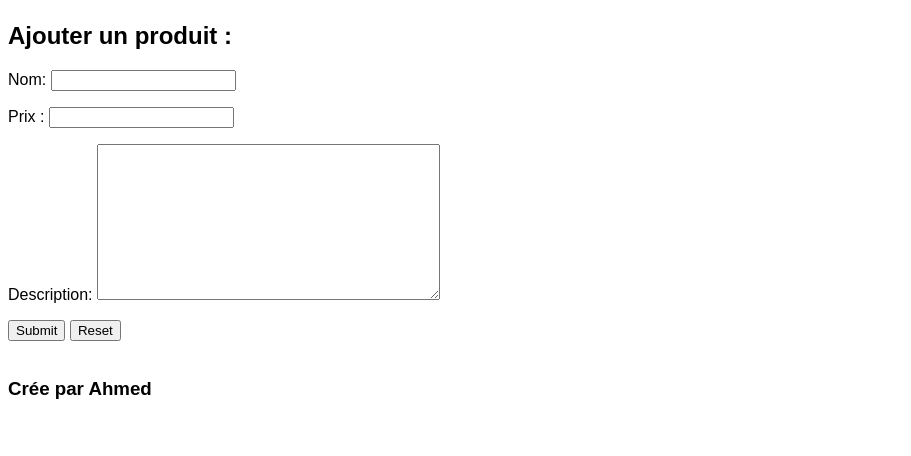
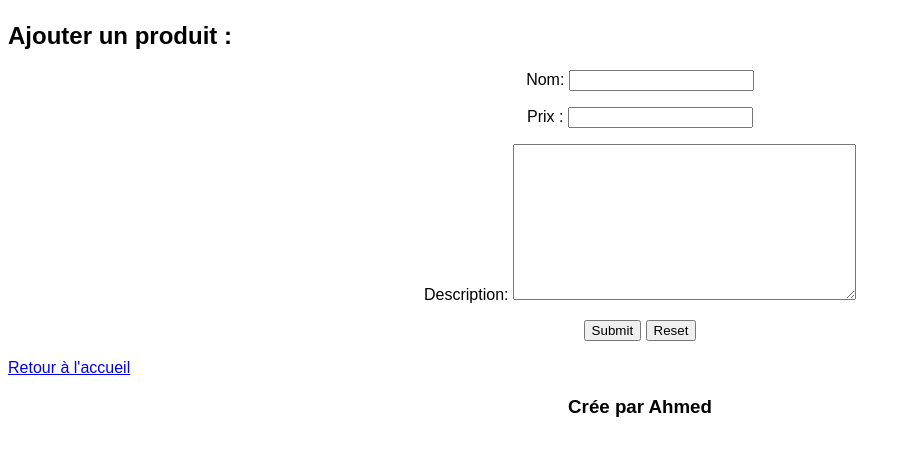
Before and after one commit to baldia275/tentative_1, a Django app: page /ajout in a window 1280 px wide. Shown: the part 58-514 px from the top of the page, without its empty margins (0-911 px from the left). Run offline with Django 4.2, Linux system fonts and the light colour scheme.

```diff
--- a/static/style.css
+++ b/static/style.css
@@ -21,3 +21,10 @@ th, td {
   text-align: center;}
 
 tr:nth-child(even) {background-color: #f2f2f2;}
+
+#formAjout{
+    text-align: center;
+}
+#footer{
+    text-align: center;
+}
--- a/templates/ajoutProduit.html
+++ b/templates/ajoutProduit.html
@@ -1,12 +1,13 @@
 {% extends "index.html" %} <!-- déclaration d'héritier de la page index -->
 {% block content %}
      <div id="contenu"><h2 >Ajouter un produit :</h2></div>
-    <form method = "POST" action="{% url "ajouter_produit" %}">
+    <form method = "POST" action="{% url "ajouter_produit" %}" id="formAjout">
     {{ formulaire.as_p }}
 
         <input type="submit" name="Envoyer !" id="envoyer">
         <input type="reset" name="Recommencer !" id="recomencer">    <br>
     <br>
     </form>
+    <div><a href={% url "index" %}> Retour à l'accueil </a></div>
 
 {% endblock %}
--- a/templates/forms.py
+++ b/templates/forms.py
@@ -4,7 +4,7 @@ from ajoutProduitCatalogue.models import *
 
 
 class frmAjoutProduit(ModelForm):
-    class Meta:  # créer une classe dans une classe$
+    class Meta:  # créer une classe dans une classe
         model = Produit
         fields = ['nom', 'prix', 'description']
         labels = {
```
Also changed, not shown: db.sqlite3.
